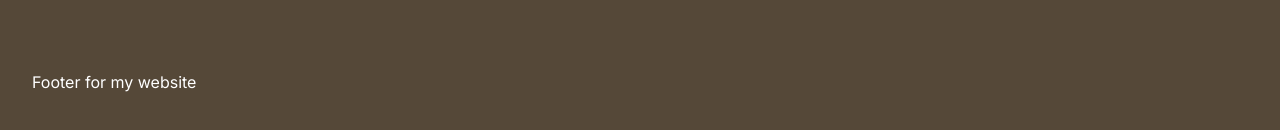
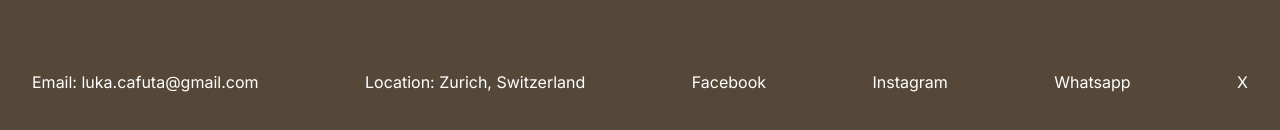
Before and after one commit to lukacafuta/Portfolio, a React (Vite) app: page / in a window 1280 px wide. Shown: the part 1795-1925 px from the top of the page. Before the commit the page ends 1889 px from the top, so only its background shows below. Built offline with nearby package versions, Linux system fonts and the light colour scheme.

Commit message:
dividing footer

```diff
--- a/src/components/Footer.jsx
+++ b/src/components/Footer.jsx
@@ -1,7 +1,12 @@
 export default function Footer() {
   return (
-    <footer>
-      <p>Footer for my website</p>
-    </footer>
+      <footer className="flex flex-row justify-between w-full pb-14">
+          <p>Email: luka.cafuta@gmail.com</p>
+          <p>Location: Zurich, Switzerland</p>
+          <div>Facebook</div>
+          <div>Instagram</div>
+          <div>Whatsapp</div>
+          <div>X</div>
+      </footer>
   );
 }
```
